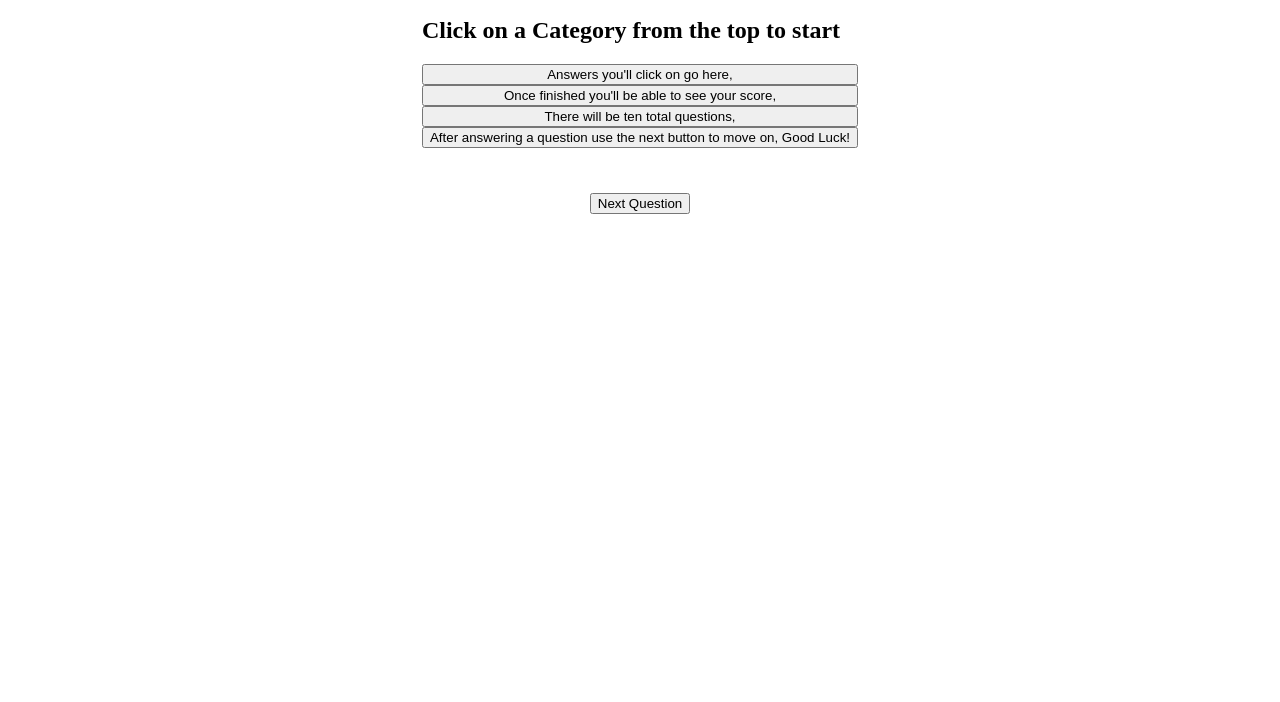
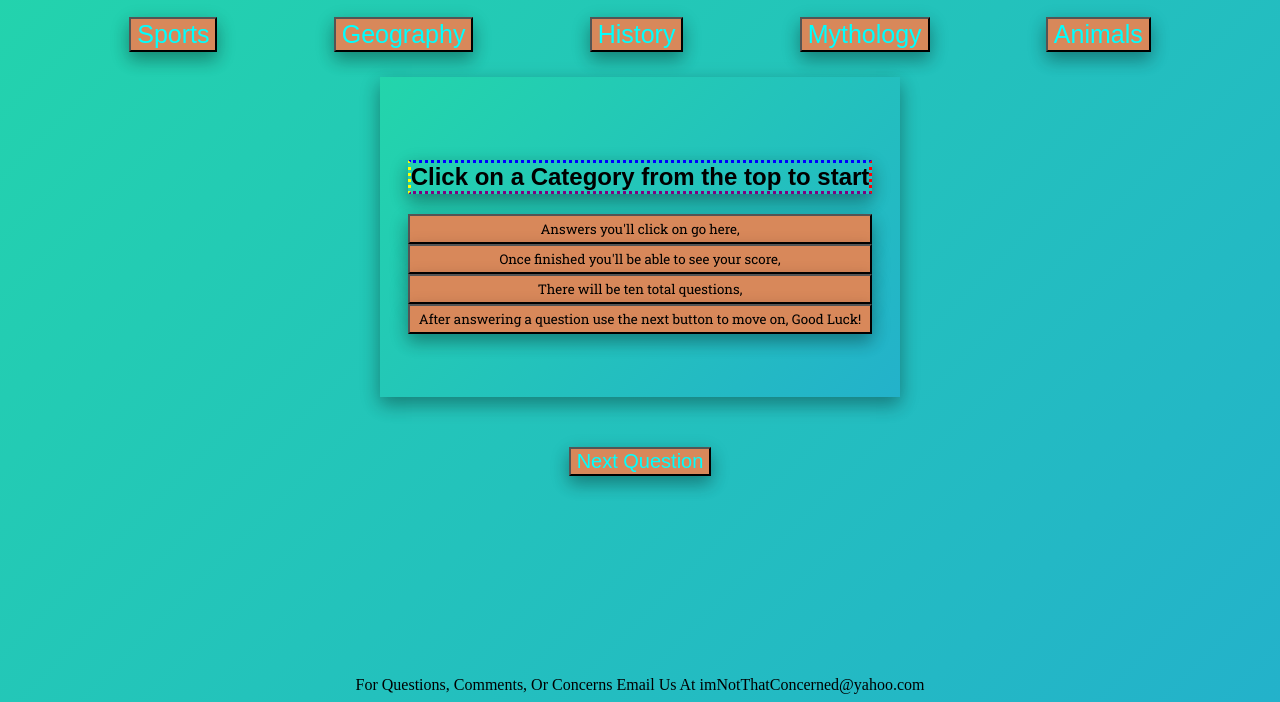
Before and after one commit to dillontouchard/MVP-Project, a website: page public/index.html in a window 1280 px wide. Shown: the part 136-838 px from the top of the page. Before the commit the page ends 816 px from the top, so only its background shows below. Drawn offline with nearby package versions, Linux system fonts and the light colour scheme; a web font is replaced by a local one.

Commit message:
Finished CSS

```diff
--- a/public/index.html
+++ b/public/index.html
@@ -7,8 +7,13 @@
     <script src="https://code.jquery.com/jquery-3.6.4.min.js"></script>
     <link rel="stylesheet" type="text/css" href="style.css">
     <script src="./index.js" defer></script>
+    <link href="https://fonts.googleapis.com/css2?family=Rubik+Doodle+Shadow&display=swap" rel="stylesheet">
+    <link href="https://fonts.googleapis.com/css2?family=Roboto+Slab&display=swap" rel="stylesheet">
 </head>
 <body>
+    <header>
+        <h1 id="Mania">Trivia Mania</h1>
+    </header>
     <div id="selections">
         <button id="sports">Sports</button>
         <button id="geography">Geography</button>
@@ -17,7 +22,6 @@
         <button id="animals">Animals</button>
     </div>
     <container id="trivia">
-        <h1 id="Mania">Trivia Mania</h1>
         <h2 id="question">Click on a Category from the top to start</h2>
         <button id="correct">Answers you'll click on go here,</button>
         <button id="incorrect0">Once finished you'll be able to see your score,</button>
@@ -32,5 +36,14 @@
           <button onclick="submitUsername()">Submit</button>
         </div>
       </div>
+      <div class="popup">
+        <span class="popuptext" id="correctPopup">Correct! Go to the next question!</span>
+      </div>
+      <div class="popup">
+        <span class="popuptext" id="incorrectPopup">Incorrect, Guess Again!</span>
+      </div>
+    <footer>
+      For Questions, Comments, Or Concerns Email Us At imNotThatConcerned@yahoo.com
+    </footer>
 </body>
 </html>
--- a/public/index.js
+++ b/public/index.js
@@ -112,15 +112,19 @@ $('#animals').on('click', function() {
 //Event Listeners For Multiple Choice
 $('#correct').on('click', function() {
     correctAnswers += 1;
+    correctPopup();
 });
 $('#incorrect0').on('click', function() {
     incorrectAnswers += 1;
+    incorrectPopup();
 });
 $('#incorrect1').on('click', function() {
     incorrectAnswers += 1;
+    incorrectPopup();
 });
 $('#incorrect2').on('click', function() {
     incorrectAnswers += 1;
+    incorrectPopup();
 });
 
 //Next Question Event Listener
@@ -196,7 +200,7 @@ function submitUsername() {
     const username = document.getElementById('usernameInput').value;
 
     if (username) {
-      alert(`Nice Job! You had ${incorrectAnswers} incorrect responses before getting the 10 correct responses`);
+      alert(`Nice Job! You had ${incorrectAnswers} incorrect responses before getting the 10 correct responses! Click OK and select a new category to play again!`);
       document.getElementById('overlay').style.display = 'none';
       dataObj.name = username;
       dataObj.gamescore = correctAnswers;
@@ -210,3 +214,18 @@ function submitUsername() {
     }
 
 }
+//Popups for correct or incorrect guesses
+function correctPopup() {
+    let popup = document.getElementById("correctPopup");
+    popup.classList.toggle("show");
+    setTimeout(function() {
+        popup.classList.toggle("show")
+    }, 2000);
+}
+function incorrectPopup() {
+    let popup = document.getElementById("incorrectPopup");
+    popup.classList.toggle("show");
+    setTimeout(function() {
+        popup.classList.toggle("show")
+    }, 2000);
+}
--- a/public/style.css
+++ b/public/style.css
@@ -1,39 +1,137 @@
+header {
+    display: flex;
+    align-content: center;
+    flex-direction: column;
+    margin-bottom: 15px;
+}
 body {
     display: flex;
     min-height: 100vh;
     flex-direction: column;
-
+    background: linear-gradient(-45deg, #ee7752, #e73c7e, #23a6d5, #23d5ab);
+    background-size: 400% 400%;
 }
-
+footer {
+    display: flex;
+    align-content: center;
+    flex-direction: column;
+    justify-content: center;
+    align-items: center;
+    margin-top: 200px;
+}
 #selections {
     display: flex;
     justify-content: center;
     justify-content: space-evenly;
     padding: 5px;
 }
-
+#sports {
+    color: aqua;
+    font-family: "Rubik Doodle Shadow", sans-serif;
+    font-size: 25px;
+    background-color:#d8885a;
+    box-shadow: 0 8px 16px 0 rgba(0,0,0,0.2), 0 6px 20px 0 rgba(0,0,0,0.19);
+}
+#geography {
+    color: aqua;
+    font-family: "Rubik Doodle Shadow", sans-serif;
+    font-size: 25px;
+    background-color:#d8885a;
+    box-shadow: 0 8px 16px 0 rgba(0,0,0,0.2), 0 6px 20px 0 rgba(0,0,0,0.19);
+}
+#history {
+    color: aqua;
+    font-family: "Rubik Doodle Shadow", sans-serif;
+    font-size: 25px;
+    background-color:#d8885a;
+    box-shadow: 0 8px 16px 0 rgba(0,0,0,0.2), 0 6px 20px 0 rgba(0,0,0,0.19);
+}
+#mythology {
+    color: aqua;
+    font-family: "Rubik Doodle Shadow", sans-serif;
+    font-size: 25px;
+    background-color:#d8885a;
+    box-shadow: 0 8px 16px 0 rgba(0,0,0,0.2), 0 6px 20px 0 rgba(0,0,0,0.19);
+}
+#animals {
+    color: aqua;
+    font-family: "Rubik Doodle Shadow", sans-serif;
+    font-size: 25px;
+    background-color:#d8885a;
+    box-shadow: 0 8px 16px 0 rgba(0,0,0,0.2), 0 6px 20px 0 rgba(0,0,0,0.19);
+}
 #trivia {
     margin-top: 20px;
     display: grid;
     align-content: center;
     justify-content: center;
-    height: 200px;
+    height: 300px;
     width: 500px;
     padding: 10px;
     align-self: center;
     justify-self: center;
     align-items: center;
+    background: linear-gradient(-45deg, #ee7752, #e73c7e, #23a6d5, #23d5ab);
+    background-size: 400% 400%;
+    box-shadow: 0 8px 16px 0 rgba(0,0,0,0.2), 0 6px 20px 0 rgba(0,0,0,0.19);
 }
 #Mania {
-    align-self: flex-start;
+    font-family: "Rubik Doodle Shadow", sans-serif;
+    font-size: 50px;
+    align-self: center;
     justify-self: center;
+    color: #fff;
+    text-shadow:-4px 4px #ef3550,
+    -8px 8px #f48fb1,
+    -12px 12px #7e57c2,
+    -16px 16px #2196f3,
+    -20px 20px #26c6da,
+    -24px 24px #43a047,
+    -28px 28px #eeff41,
+    -32px 32px #f9a825,
+    -36px 36px #ff5722;
+}
+#question {
+    font-family: "Rubik Doodle Shadow", sans-serif;
+    border-top: dotted blue;
+    border-left: dotted yellow;
+    border-bottom: dotted purple;
+    border-right: dotted red;
+    box-shadow: 0 8px 16px 0 rgba(0,0,0,0.2), 0 6px 20px 0 rgba(0,0,0,0.19);
+}
+#correct {
+    font-family: "Roboto Slab", sans-serif;
+    background-color:#d8885a;
+    padding: 4px;
+    box-shadow: 0 8px 16px 0 rgba(0,0,0,0.2), 0 6px 20px 0 rgba(0,0,0,0.19);
+}
+#incorrect0 {
+    font-family: "Roboto Slab", sans-serif;
+    background-color:#d8885a;
+    padding: 4px;
+    box-shadow: 0 8px 16px 0 rgba(0,0,0,0.2), 0 6px 20px 0 rgba(0,0,0,0.19);
+}
+#incorrect1 {
+    font-family: "Roboto Slab", sans-serif;
+    background-color:#d8885a;
+    padding: 4px;
+    box-shadow: 0 8px 16px 0 rgba(0,0,0,0.2), 0 6px 20px 0 rgba(0,0,0,0.19);
+}
+#incorrect2 {
+    font-family: "Roboto Slab", sans-serif;
+    background-color:#d8885a;
+    padding: 4px;
+    box-shadow: 0 8px 16px 0 rgba(0,0,0,0.2), 0 6px 20px 0 rgba(0,0,0,0.19);
 }
 #next {
+    color: aqua;
+    font-family: "Rubik Doodle Shadow", sans-serif;
+    font-size: 20px;
     margin-top: 50px;
     justify-self: center;
     align-self: center;
-
-
+    background-color:#d8885a;
+    box-shadow: 0 8px 16px 0 rgba(0,0,0,0.2), 0 6px 20px 0 rgba(0,0,0,0.19);
 }
 .overlay {
     display: none;
@@ -45,9 +143,32 @@ body {
     background-color: rgba(0, 0, 0, 0.5);
     justify-content: center;
     align-items: center;
-  }
-  .modal {
+}
+.modal {
     background-color: #fff;
     padding: 20px;
     border-radius: 5px;
-  }
+}
+.popup {
+    position: relative;
+    display: inline-block;
+}
+.popup .popuptext {
+    visibility: hidden;
+    width: 160px;
+    background-color: #555;
+    color: #fff;
+    text-align: center;
+    border-radius: 6px;
+    padding: 8px 0;
+    position: absolute;
+    z-index: 1;
+    bottom: 125%;
+    left: 50%;
+    margin-left: -80px;
+}
+.popup .show {
+    visibility: visible;
+    -webkit-animation: fadeIn 1s;
+    animation: fadeIn 1s
+}
```
Also changed, not shown: 1 other file.
